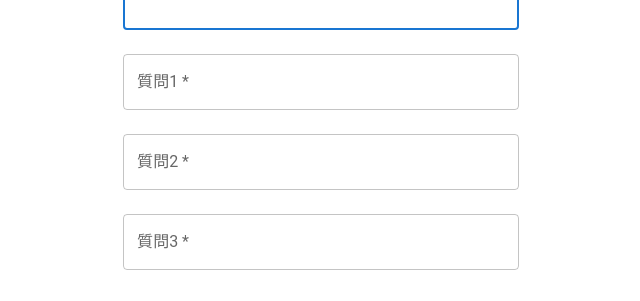
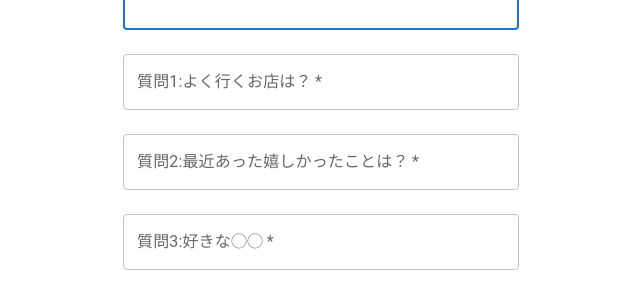
Before and after one commit to kaguyaweb/who_am_i, a React (Create React App) app: page / in a window 1280 px wide. Shown: the part 202-503 px from the top of the page, without its empty margins (319-959 px from the left). Built offline with nearby package versions, Linux system fonts and the light colour scheme; no server answers; the database is empty.

Commit message:
質問文追加

```diff
--- a/src/components/TextInput.js
+++ b/src/components/TextInput.js
@@ -81,7 +81,7 @@ export default function TextInput() {
               required
               fullWidth
               id="text"
-              label="質問1"
+              label="質問1:よく行くお店は？"
               name="question1"
               onChange={(e) => setAnswer1(e.target.value)}
               value={answer1}
@@ -91,7 +91,7 @@ export default function TextInput() {
               required
               fullWidth
               name="question2"
-              label="質問2"
+              label="質問2:最近あった嬉しかったことは？"
               type="text"
               id="text"
               onChange={(e) => setAnswer2(e.target.value)}
@@ -102,7 +102,7 @@ export default function TextInput() {
               required
               fullWidth
               name="question3"
-              label="質問3"
+              label="質問3:好きな◯◯"
               type="text"
               id="text"
               onChange={(e) => setAnswer3(e.target.value)}
```
